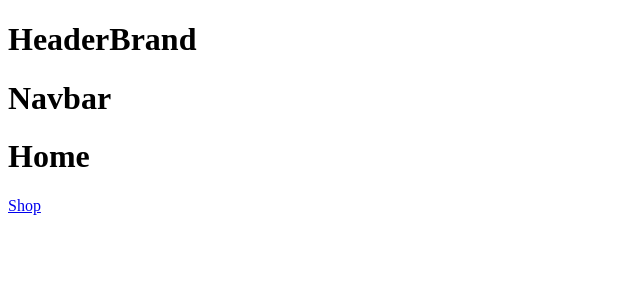
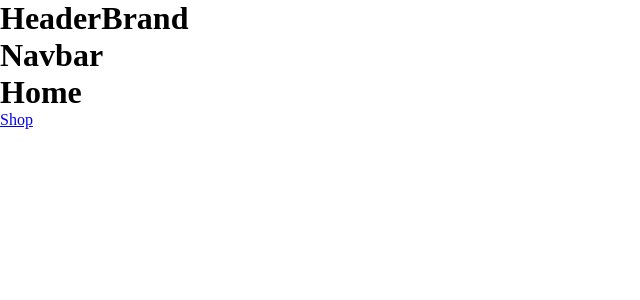
Before and after one commit to daimyo-rb/shopping-cart, a React (Vite) app: page / in a window 1280 px wide. Shown: the top 300 px of the page, without its empty margins (0-640 px from the left). Built offline with nearby package versions, Linux system fonts and the light colour scheme.

Commit message:
Create global css file and apply reset

```diff
--- /dev/null
+++ b/src/main.css
@@ -0,0 +1,5 @@
+* {
+  margin: 0;
+  padding: 0;
+  box-sizing: border-box;
+}
--- a/src/main.jsx
+++ b/src/main.jsx
@@ -1,6 +1,7 @@
 import { StrictMode } from "react";
 import { createRoot } from "react-dom/client";
 import { createBrowserRouter, RouterProvider } from "react-router-dom";
+import "./main.css";
 import App from "./App";
 import Home from "./components/Home/Home";
 import Shop from "./components/Shop/Shop";
```
